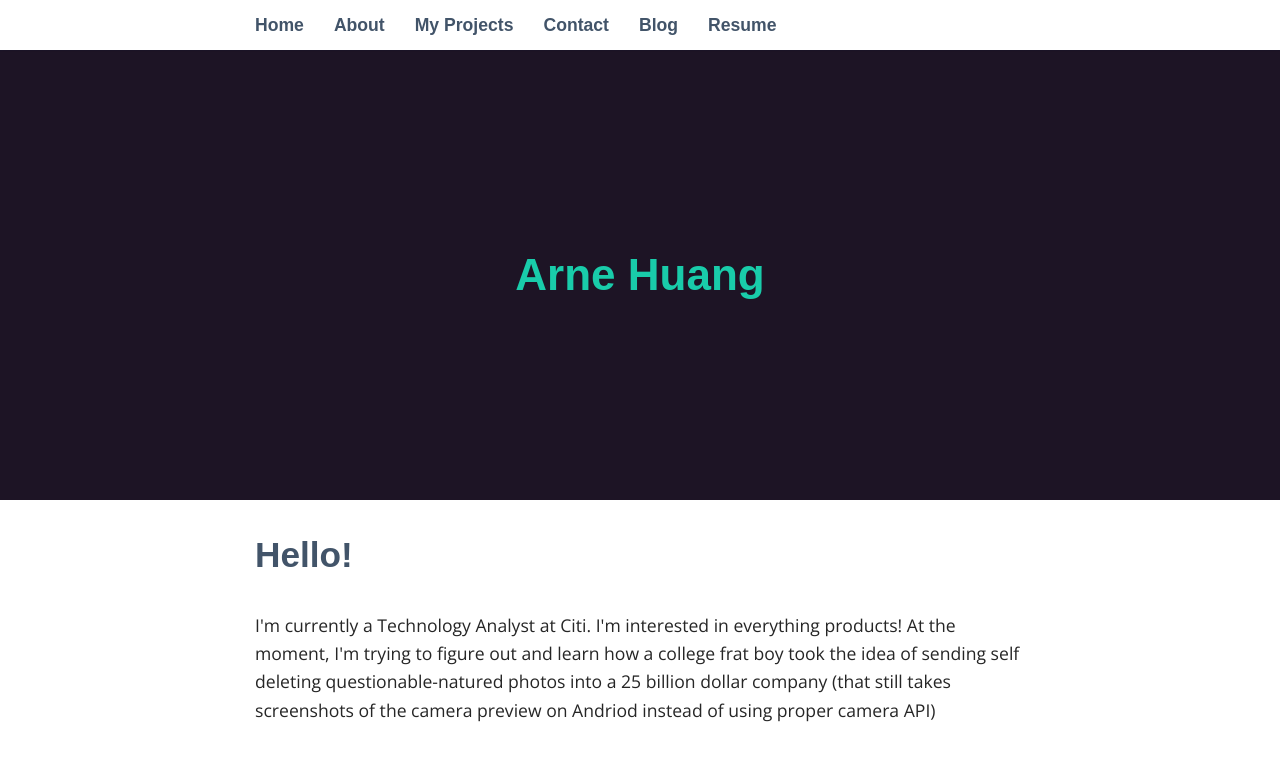
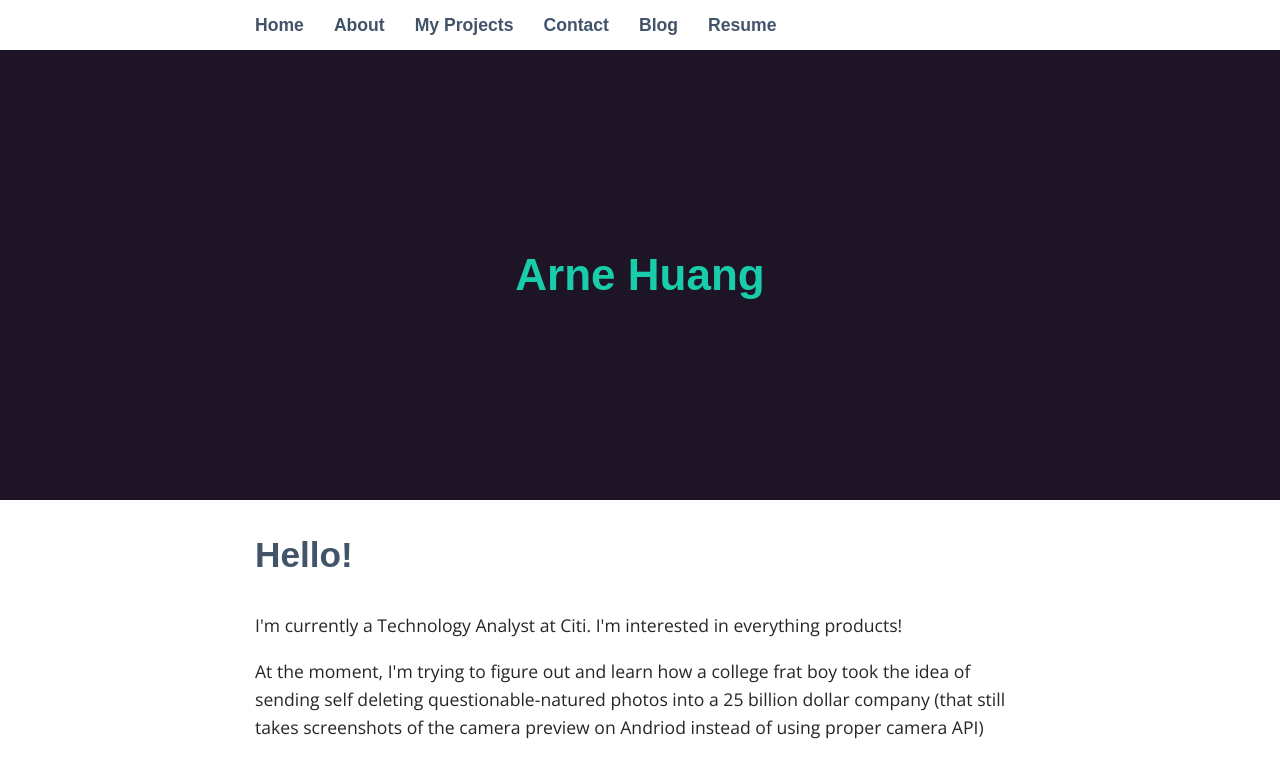
Before and after one commit to arnehuang/arnehuang.github-io, a Jekyll site: the page built from index.html, in a window 1280 px wide. Shown: the top 778 px of the page. Built offline with Jekyll 4.4.1, drawn with Linux system fonts in a browser that asks for light colours; some web fonts are replaced.

```diff
--- a/index.html
+++ b/index.html
@@ -3,4 +3,5 @@ layout: default
 ---
 
   <h2>Hello!</h2>
-  I'm currently a Technology Analyst at Citi. I'm interested in everything products! At the moment, I'm trying to figure out and learn how a college frat boy took the idea of sending self deleting questionable-natured photos into a 25 billion dollar company (that still takes screenshots of the camera preview on Andriod instead of using proper camera API)
+  I'm currently a Technology Analyst at Citi. I'm interested in everything products!
+  <p>At the moment, I'm trying to figure out and learn how a college frat boy took the idea of sending self deleting questionable-natured photos into a 25 billion dollar company (that still takes screenshots of the camera preview on Andriod instead of using proper camera API)<p>
```
